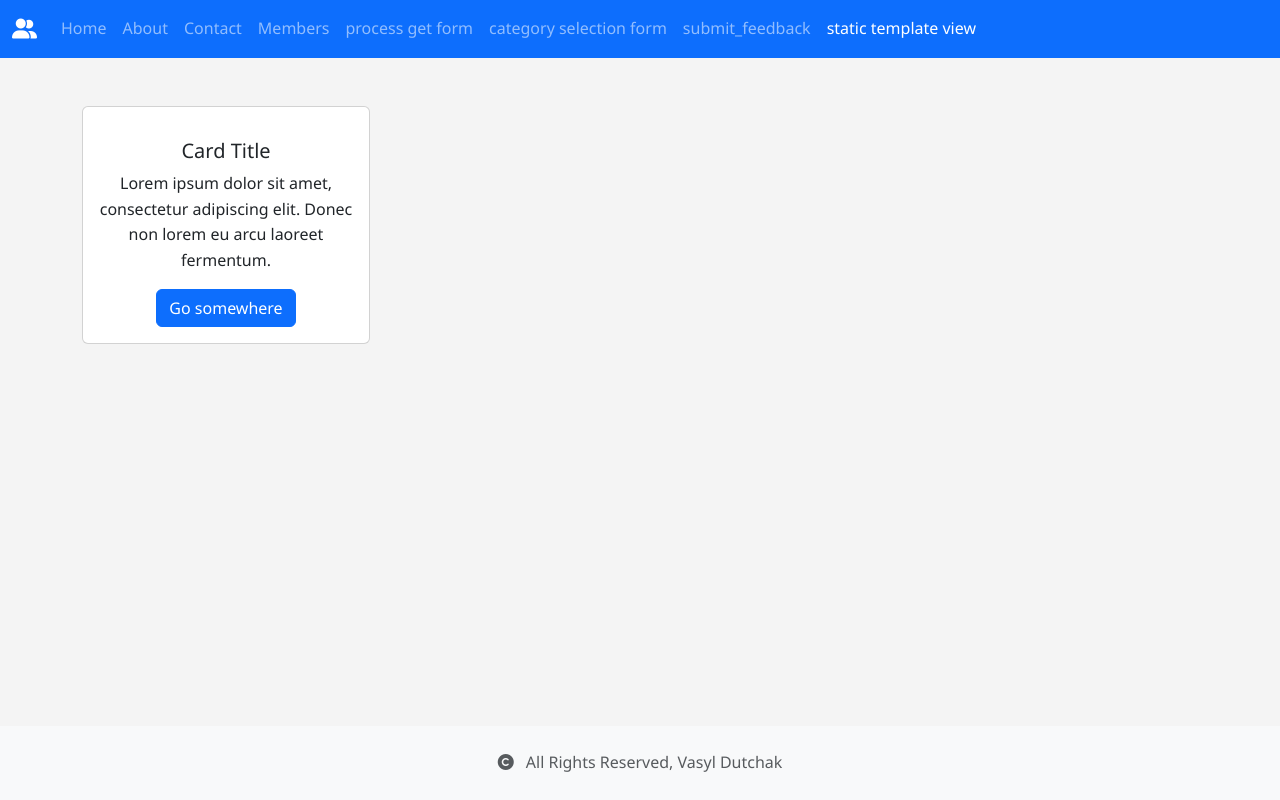
After one commit to vasyldutchak1993/django_web, a Django app: page /static_template_view/ in a window 1280 px wide. The commit adds this page. Run offline with Django 5.2, Linux system fonts and the light colour scheme.

Commit message:
finished task 4

```diff
--- a/django_app/members/templates/components/nav.html
+++ b/django_app/members/templates/components/nav.html
@@ -36,6 +36,10 @@
                     <a class="nav-link {% if request.resolver_match.url_name == 'submit_feedback' %}active{% endif %}"
                        href="{% url 'members:submit_feedback' %}">submit_feedback</a>
                 </li>
+                <li class="nav-item">
+                    <a class="nav-link {% if request.resolver_match.url_name == 'static_template_view' %}active{% endif %}"
+                       href="{% url 'members:static_template_view' %}">static template view</a>
+                </li>
             </ul>
         </div>
     </div>
--- /dev/null
+++ b/django_app/members/templates/task_class_view/static_template_view.html
@@ -0,0 +1,20 @@
+{%extends 'base.html'%}
+{%block title%}Static View{%endblock%}
+{%block content%}
+<div class="container my-5">
+  <div class="card" style="width: 18rem;">
+    <div class="card-body text-center">
+      <!-- Іконка -->
+      <i class="bi bi-people-fill" style="font-size: 3rem; color: #0d6efd;"></i>
+      <!-- Заголовок -->
+      <h5 class="card-title mt-3">Card Title</h5>
+      <!-- Текст -->
+      <p class="card-text">
+        Lorem ipsum dolor sit amet, consectetur adipiscing elit. Donec non lorem eu arcu laoreet fermentum.
+      </p>
+      <!-- Кнопка -->
+      <a href="#" class="btn btn-primary">Go somewhere</a>
+    </div>
+  </div>
+</div>
+{%endblock%}
--- a/django_app/members/urls.py
+++ b/django_app/members/urls.py
@@ -1,4 +1,6 @@
 from django.urls import path
+from django.views.generic import TemplateView
+
 from .views import index, about, contact, members, member_detail, process_get_form_request, category_selection_form, submit_feedback
 
 app_name = 'members'
@@ -12,4 +14,5 @@ urlpatterns = [
     path('process_get_form/',process_get_form_request,name='process_get_form'),
     path('category_selection_form/',category_selection_form,name='category_selection_form'),
     path('submit_feedback/',submit_feedback,name='submit_feedback'),
+    path('static_template_view/',TemplateView.as_view(template_name='task_class_view/static_template_view.html'),name='static_template_view'),
 ]
```
